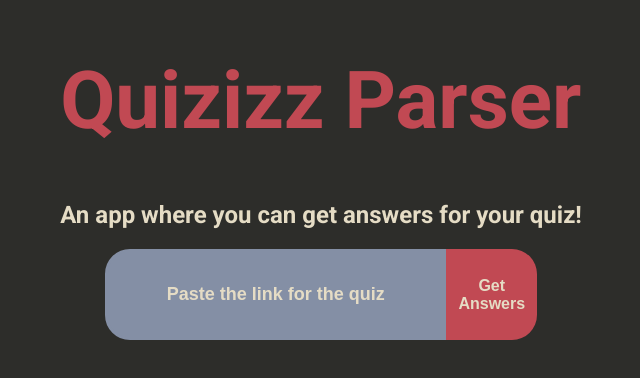
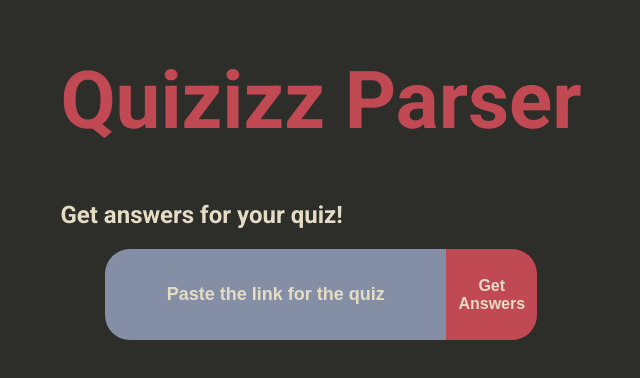
Before and after one commit to Sharleyovsky/quizizz-parser, a React (Create React App) app: page / in a window 1280 px wide. Shown: the top 378 px of the page, without its empty margins (319-959 px from the left). Built offline with nearby package versions, Linux system fonts and the light colour scheme.

Commit message:
Update Header.tsx

```diff
--- a/src/components/Header.tsx
+++ b/src/components/Header.tsx
@@ -13,6 +13,6 @@
 export const Header = () => (
   <header>
     <Title>Quizizz Parser</Title>
-    <Subtitle>An app where you can get answers for your quiz!</Subtitle>
+    <Subtitle>Get answers for your quiz!</Subtitle>
   </header>
 );
```
